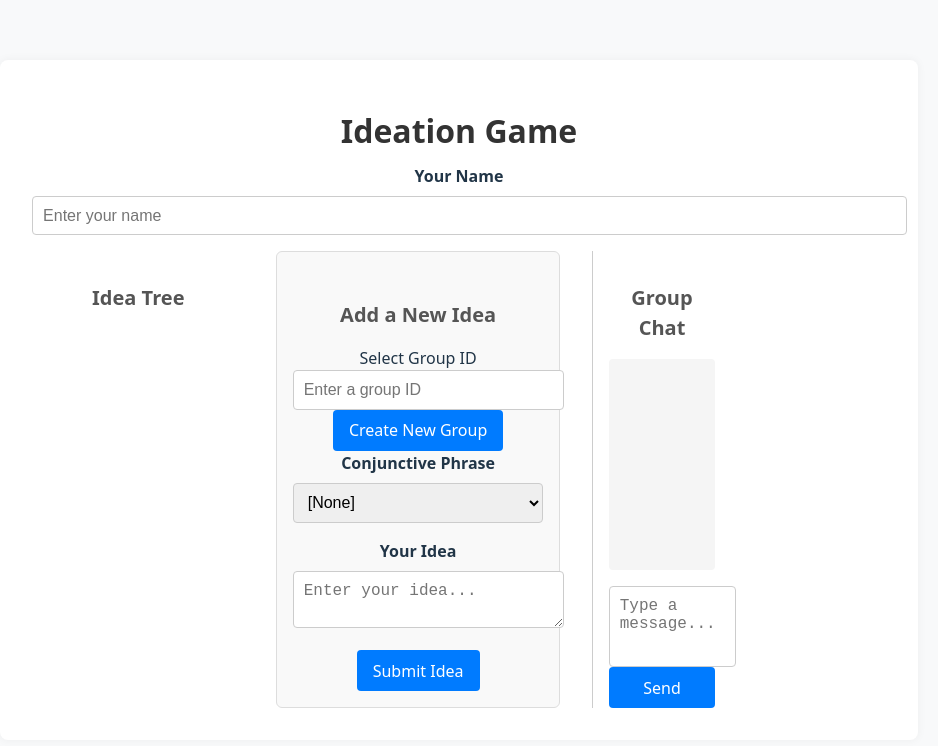
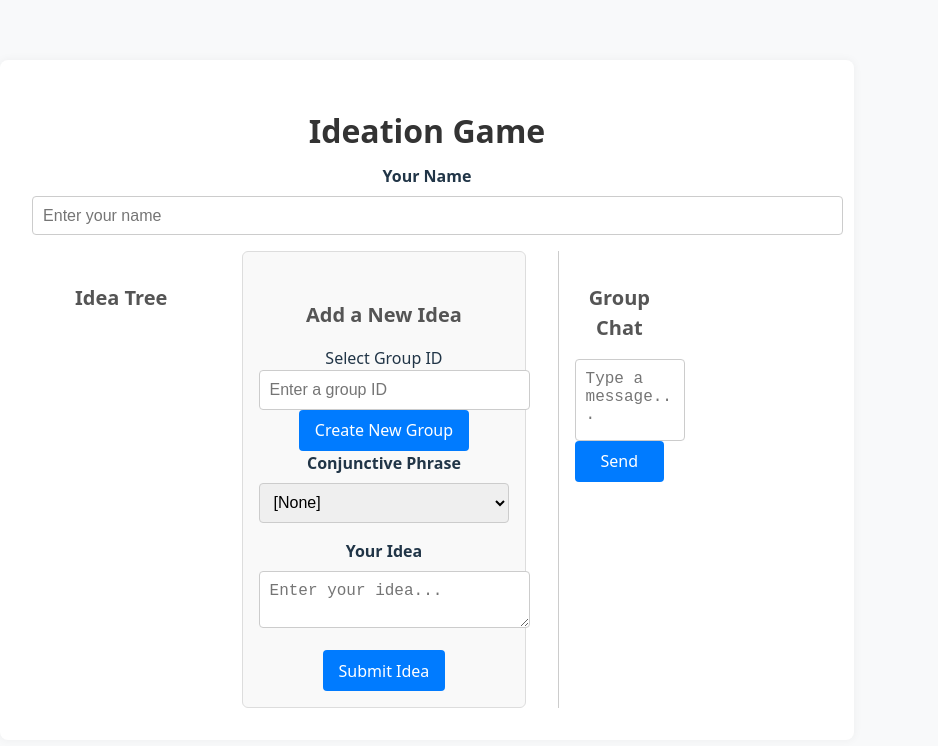
Before and after one commit to nwicker463/ideation-vite-frontend, a React (Vite) app: page / in a window 1280 px wide. Shown: the top 746 px of the page, without its empty margins (213-1151 px from the left). Built offline with nearby package versions, Linux system fonts and the light colour scheme.

Commit message:
fixing border issues”

```diff
--- a/src/App.css
+++ b/src/App.css
@@ -55,6 +55,7 @@ body {
   background: #ffffff;
   border-radius: 8px;
   box-shadow: 0 0 10px rgba(0,0,0,0.05);
+  box-sizing: border-box;
 }
 
 h1 {
@@ -164,12 +165,8 @@ button:hover {
 }
 
 .chat-messages {
-  flex: 1;
+  max-height: 300px;
   overflow-y: auto;
-  margin-bottom: 1rem;
-  background: #f5f5f5;
-  padding: 0.5rem;
-  border-radius: 4px;
 }
 
 .chat-box textarea {
@@ -181,5 +178,6 @@ html, body {
   margin: 0;
   padding: 0;
   width: 100%;
-  height: 100%;
+  height: auto;
+  overflow: auto;
 }
```
